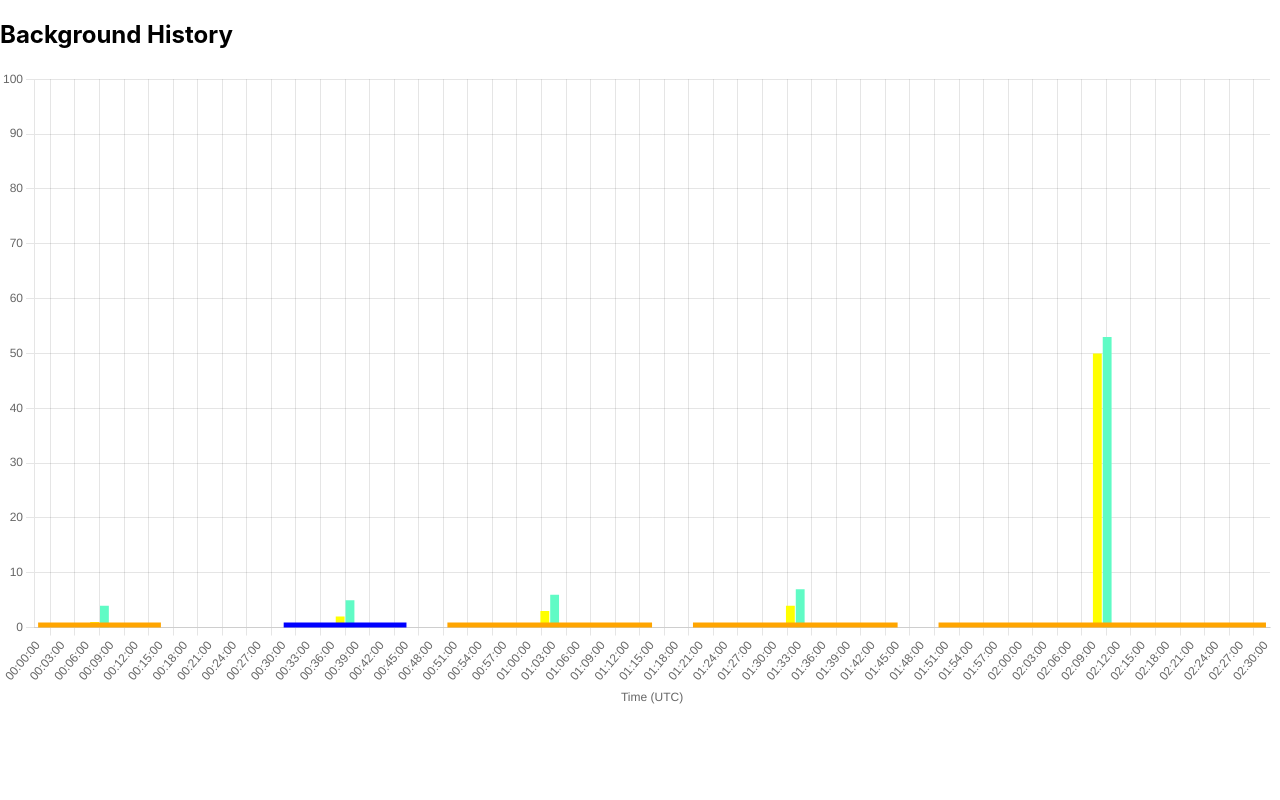
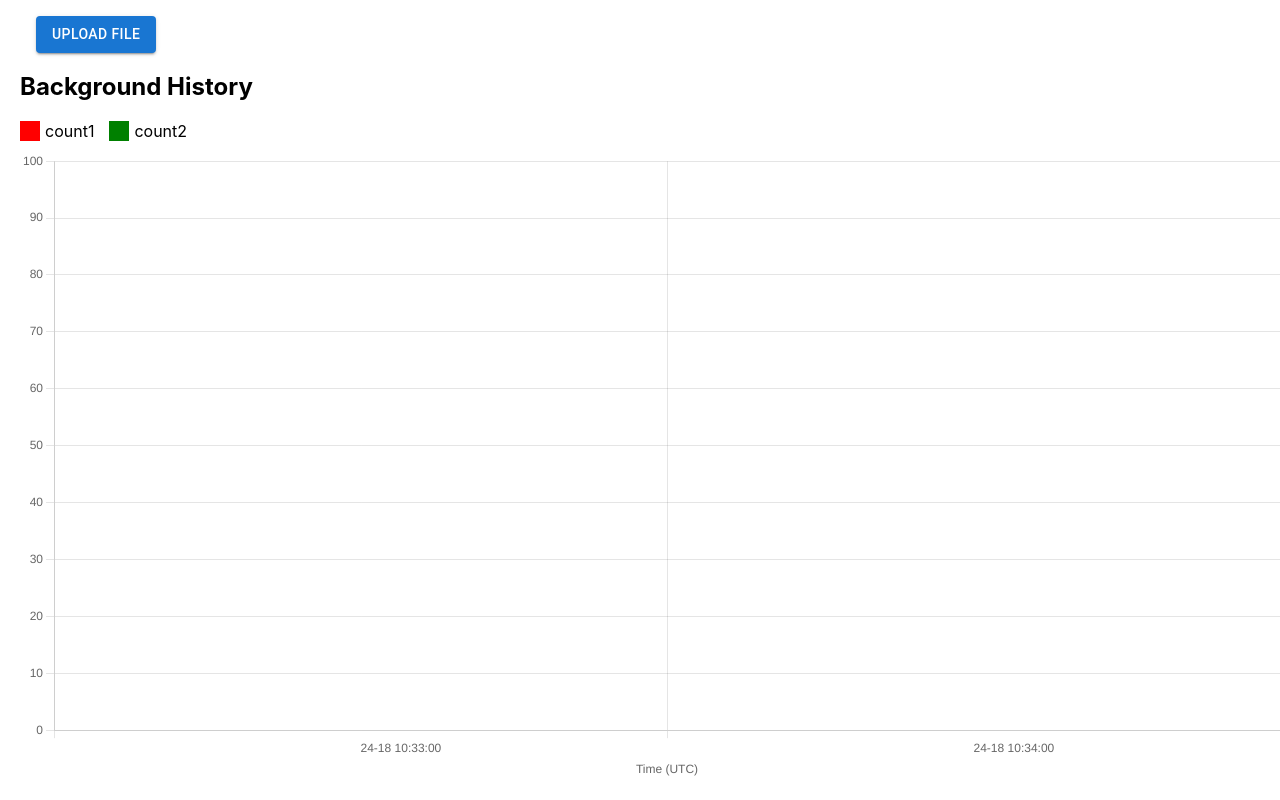
Before and after one commit to AlongwithKiman/bg_analysis, a React (Create React App) app: page / in a window 1280 px wide. Built offline with nearby package versions, Linux system fonts and the light colour scheme.

Commit message:
feat: extracting deep doze info

```diff
--- a/package.json
+++ b/package.json
@@ -3,6 +3,9 @@
   "version": "0.1.0",
   "private": true,
   "dependencies": {
+    "@emotion/react": "^11.13.3",
+    "@emotion/styled": "^11.13.0",
+    "@mui/material": "^5.16.7",
     "@testing-library/jest-dom": "^5.17.0",
     "@testing-library/react": "^13.4.0",
     "@testing-library/user-event": "^13.5.0",
--- a/src/BatteryHistorianUI.js
+++ b/src/BatteryHistorianUI.js
@@ -1,4 +1,4 @@
-import React from 'react';
+import React, { useEffect, useRef, useState } from 'react';
 import { Line } from 'react-chartjs-2';
 import {
   Chart as ChartJS,
@@ -14,8 +14,9 @@ import {
   TimeSeriesScale,
   BarElement, // Import BarElement for the bar chart
 } from 'chart.js';
+import Button from '@mui/material/Button';
 import 'chartjs-adapter-date-fns';
-import { getAverageTime } from './utils';
+import { extractIntervals, getAverageTime, parseWakeLockLog } from './utils';
 
 ChartJS.register(
   CategoryScale,
@@ -31,35 +32,74 @@ ChartJS.register(
   TimeSeriesScale
 );
 
+// const data = [
+//   { start: '08-24 00:00:00', end: '08-24 00:15:00', state: 1 },
+//   { start: '08-24 00:30:00', end: '08-24 00:45:00', state: 0 },
+//   { start: '08-24 00:50:00', end: '08-24 01:15:00', state: 1 },
+//   { start: '08-24 01:20:00', end: '08-24 01:45:00', state: 1 },
+//   { start: '08-24 01:50:00', end: '08-24 02:30:00', state: 1 },
+//   { start: '08-24 02:50:00', end: '08-24 03:30:00', state: 0 },
+//   // Add more segments as needed
+// ];
+
 const data = [
-  { start: '00:00:00', end: '00:15:00', state: 1 },
-  { start: '00:30:00', end: '00:45:00', state: 0 },
-  { start: '00:50:00', end: '01:15:00', state: 1 },
-  { start: '01:20:00', end: '01:45:00', state: 1 },
-  { start: '01:50:00', end: '02:30:00', state: 1 },
+  {
+    start: '08-24 00:00:00',
+    end: '08-24 00:15:00',
+    state: 1,
+    count1: 15,
+    count2: 10,
+  },
+  {
+    start: '08-24 00:30:00',
+    end: '08-24 00:45:00',
+    state: 0,
+    count1: 8,
+    count2: 14,
+  },
+  {
+    start: '08-24 00:50:00',
+    end: '08-24 01:15:00',
+    state: 1,
+    count1: 14,
+    count2: 19,
+  },
+  {
+    start: '08-24 01:20:00',
+    end: '08-24 01:45:00',
+    state: 1,
+    count1: 16,
+    count2: 21,
+  },
+  {
+    start: '08-24 01:50:00',
+    end: '08-24 02:30:00',
+    state: 1,
+    count1: 50,
+    count2: 30,
+  },
+  {
+    start: '08-24 02:50:00',
+    end: '08-24 03:30:00',
+    state: 0,
+    count1: 30,
+    count2: 25,
+  },
+
   // Add more segments as needed
 ];
 
-const countingData = [
-  { start: '00:00:00', end: '00:15:00', count: 1 },
-  { start: '00:30:00', end: '00:45:00', count: 2 },
-  { start: '00:50:00', end: '01:15:00', count: 3 },
-  { start: '01:20:00', end: '01:45:00', count: 4 },
-  { start: '01:50:00', end: '02:30:00', count: 50 },
-  // Add more segments as needed
-];
-
-const transformData = (data) => {
+const transformData = (inputData) => {
   let minTime = '23:59:59';
   let maxTime = '00:00:00';
 
-  const lineDatasets = data.map((segment) => {
+  const lineDatasets = inputData.map((segment) => {
     // Update min and max time based on the data
     if (segment.start < minTime) minTime = segment.start;
     if (segment.end > maxTime) maxTime = segment.end;
 
     return {
-      label: segment.state === 0 ? 'Light' : 'Deep',
+      label: segment.state === 0 ? 'Deep' : 'Light',
       borderColor: segment.state === 0 ? '#0000FF' : '#FFA500',
       backgroundColor: segment.state === 0 ? '#0000FF' : '#FFA500',
       yAxisID: 'y-doze',
@@ -76,10 +116,11 @@ const transformData = (data) => {
     label: 'action Count',
     yAxisID: 'y-count',
     type: 'bar',
-    backgroundColor: 'yellow',
-    data: countingData.map((segment) => ({
+    backgroundColor: 'red',
+    barThickness: 10,
+    data: inputData.map((segment) => ({
       x: getAverageTime(segment.start, segment.end),
-      y: segment.count,
+      y: segment.count1,
     })),
   };
 
@@ -87,10 +128,12 @@ const transformData = (data) => {
     label: 'action Count2',
     yAxisID: 'y-count2',
     type: 'bar',
-    backgroundColor: '#60FBC5',
-    data: countingData.map((segment) => ({
+    backgroundColor: 'green',
+    barThickness: 10,
+
+    data: inputData.map((segment) => ({
       x: getAverageTime(segment.start, segment.end),
-      y: segment.count + 3,
+      y: segment.count2,
     })),
   };
 
@@ -102,7 +145,34 @@ const transformData = (data) => {
 };
 
 const BatteryHistorianUI = () => {
-  const { datasets, minTime, maxTime } = transformData(data);
+  const [fileContent, setFileContent] = useState([]);
+  const [createdIntervals, setCreatedIntervals] = useState([]);
+  const fileInputRef = useRef(null);
+
+  const onFileInputChange = (event) => {
+    const file = event.target.files[0];
+    if (file && file.type === 'text/plain') {
+      const reader = new FileReader();
+      reader.onload = (e) => {
+        setFileContent(parseWakeLockLog(e.target.result));
+        setCreatedIntervals(
+          extractIntervals(parseWakeLockLog(e.target.result))
+        );
+      };
+      reader.readAsText(file);
+      console.log(fileContent);
+    } else {
+      alert('Please upload a .txt file');
+    }
+  };
+
+  const onClickUpload = () => {
+    if (fileInputRef.current) {
+      fileInputRef.current.click();
+    }
+  };
+
+  const { datasets, minTime, maxTime } = transformData(createdIntervals);
 
   const options = {
     interaction: {
@@ -116,14 +186,20 @@ const BatteryHistorianUI = () => {
         time: {
           unit: 'minute',
           displayFormats: {
-            minute: 'HH:mm:ss',
+            minute: 'yy-dd HH:mm:ss',
           },
-          tooltipFormat: 'HH:mm:ss',
-          parser: 'HH:mm:ss', // This ensures the time strings are parsed correctly
+          tooltipFormat: 'yy-dd HH:mm:ss',
+          parser: 'yy-dd HH:mm:ss', // This ensures the time strings are parsed correctly
         },
         title: {
           display: true,
           text: 'Time (UTC)',
+        },
+        ticks: {
+          source: 'auto', // Automatically generate ticks based on the data
+          autoSkip: true, // Skip labels if they overlap
+          maxTicksLimit: 24, // Limit the number of ticks displayed
+          align: 'start',
         },
         min: `1970-01-01T${minTime}`, // Dynamic minimum time
         max: `1970-01-01T${maxTime}`, // Dynamic maximum time
@@ -167,9 +243,9 @@ const BatteryHistorianUI = () => {
           title: function (tooltipItems) {
             if (tooltipItems[0].dataset.yAxisID === 'y-count') {
               // console.log(tooltipItems[0]);
-              return `Interval: ${data[tooltipItems[0].dataIndex].start} ~ ${
-                data[tooltipItems[0].dataIndex].end
-              }`;
+              return `Interval: ${
+                createdIntervals[tooltipItems[0].dataIndex].start
+              } ~ ${createdIntervals[tooltipItems[0].dataIndex].end}`;
             } else return `${tooltipItems[0].dataset.label} doze`;
           },
         },
@@ -178,8 +254,47 @@ const BatteryHistorianUI = () => {
   };
 
   return (
-    <div>
+    <div style={{ paddingLeft: '20px' }}>
+      {createdIntervals.map((elem) => (
+        <div>
+          {elem.start} ~ {elem.end}
+        </div>
+      ))}
+      <div style={{ margin: '16px' }}>
+        <input
+          type='file'
+          onChange={onFileInputChange}
+          ref={fileInputRef}
+          style={{ display: 'none' }}
+        />
+        <Button variant='contained' component='span' onClick={onClickUpload}>
+          Upload File
+        </Button>
+      </div>
       <h2>Background History</h2>
+      <div
+        style={{ display: 'flex', alignItems: 'center', marginBottom: '10px' }}
+      >
+        <div
+          style={{
+            backgroundColor: 'red',
+            width: '20px',
+            height: '20px',
+            marginRight: '5px',
+          }}
+        ></div>
+        <span>count1</span>
+        <div
+          style={{
+            backgroundColor: 'green',
+            width: '20px',
+            height: '20px',
+            marginRight: '5px',
+            marginLeft: '15px',
+          }}
+        ></div>
+        <span>count2</span>
+      </div>
       <Line data={{ datasets }} options={options} />
     </div>
   );
--- a/src/utils.js
+++ b/src/utils.js
@@ -1,23 +1,103 @@
+// Convert yy-dd HH:MM:SS to total seconds
 function timeStringToSeconds(timeString) {
-  const [hours, minutes, seconds] = timeString.split(':').map(Number);
-  return hours * 3600 + minutes * 60 + seconds;
+  const [yearDay, time] = timeString.split(' ');
+  const [years, days] = yearDay.split('-').map(Number);
+  const [hours, minutes, seconds] = time.split(':').map(Number);
+
+  // Convert years and days to total seconds
+  const totalDays = years * 365 + days; // This does not account for leap years
+  const totalSecondsFromDays = totalDays * 86400; // 86400 seconds in a day
+
+  // Convert hours, minutes, and seconds to total seconds
+  const totalSecondsFromTime = hours * 3600 + minutes * 60 + seconds;
+
+  return totalSecondsFromDays + totalSecondsFromTime;
 }
 
+// Convert total seconds to yy-dd HH:MM:SS
 function secondsToTimeString(totalSeconds) {
-  const hours = Math.floor(totalSeconds / 3600);
-  totalSeconds %= 3600;
-  const minutes = Math.floor(totalSeconds / 60);
-  const seconds = totalSeconds % 60;
+  const secondsInDay = 86400; // Seconds in a day
+  const secondsInYear = 365 * secondsInDay; // Seconds in a year (assuming 365 days per year)
+
+  // Calculate years and remaining days
+  const years = Math.floor(totalSeconds / secondsInYear);
+  const remainingSecondsAfterYears = totalSeconds % secondsInYear;
+  const days = Math.floor(remainingSecondsAfterYears / secondsInDay);
+  const remainingSecondsAfterDays = remainingSecondsAfterYears % secondsInDay;
+
+  // Calculate hours, minutes, and seconds
+  const hours = Math.floor(remainingSecondsAfterDays / 3600);
+  const remainingSecondsAfterHours = remainingSecondsAfterDays % 3600;
+  const minutes = Math.floor(remainingSecondsAfterHours / 60);
+  const seconds = remainingSecondsAfterHours % 60;
+
   return [
-    String(hours).padStart(2, '0'),
-    String(minutes).padStart(2, '0'),
-    String(seconds).padStart(2, '0'),
-  ].join(':');
+    `${years.toString().padStart(2, '0')}-${days.toString().padStart(2, '0')}`,
+    [hours, minutes, seconds]
+      .map((num) => num.toString().padStart(2, '0'))
+      .join(':'),
+  ].join(' ');
 }
 
+// Calculate the average time between two time strings
 export function getAverageTime(time1, time2) {
   const seconds1 = timeStringToSeconds(time1);
   const seconds2 = timeStringToSeconds(time2);
   const averageSeconds = Math.floor((seconds1 + seconds2) / 2);
   return secondsToTimeString(averageSeconds);
 }
+
+export function parseWakeLockLog(inputString) {
+  // Split the input string into lines
+  const lines = inputString.split('\n');
+
+  // Initialize variables
+  let startIndex = -1;
+  const results = [];
+
+  // Regular expression to match the log line format
+  const logLineRegex = /^\d{2}-\d{2} \d{2}:\d{2}:\d{2}\.\d{3} .*/;
+
+  // Find the line containing 'Wake Lock Log'
+  for (let i = 0; i < lines.length; i++) {
+    const line = lines[i].trim();
+    if (line === '') {
+      // Stop at empty lines if necessary
+      continue;
+    }
+    if (lines[i].includes('DeviceIdleController:')) {
+      results.push(line);
+    }
+  }
+
+  return results;
+}
+
+export function extractIntervals(lines) {
+  const intervals = [];
+  let startTime = null;
+
+  for (const line of lines) {
+    // Extract the timestamp and message from the line
+    const timestamp = line.substring(0, 14); // Extract 'MM-DD HH:MM:SS'
+    const message = line.substring(15); // Rest of the line after the timestamp
+
+    // Check if the message contains '[DEEP] QUICK_DOZE_DELAY to IDLE'
+    if (message.includes('[DEEP] QUICK_DOZE_DELAY to IDLE')) {
+      startTime = timestamp;
+    }
+    // Check if the message contains '[DEEP] IDLE to ACTIVE' and startTime is set
+    else if (message.includes('[DEEP] IDLE to ACTIVE') && startTime) {
+      intervals.push({
+        start: startTime,
+        end: timestamp,
+        state: 0,
+        count1: 10,
+        count2: 15,
+      });
+      startTime = null; // Reset startTime after creating an interval
+    }
+  }
+
+  return intervals;
+}
```
Also changed, not shown: 1 other file (tests, documents, lock files or other folders).
